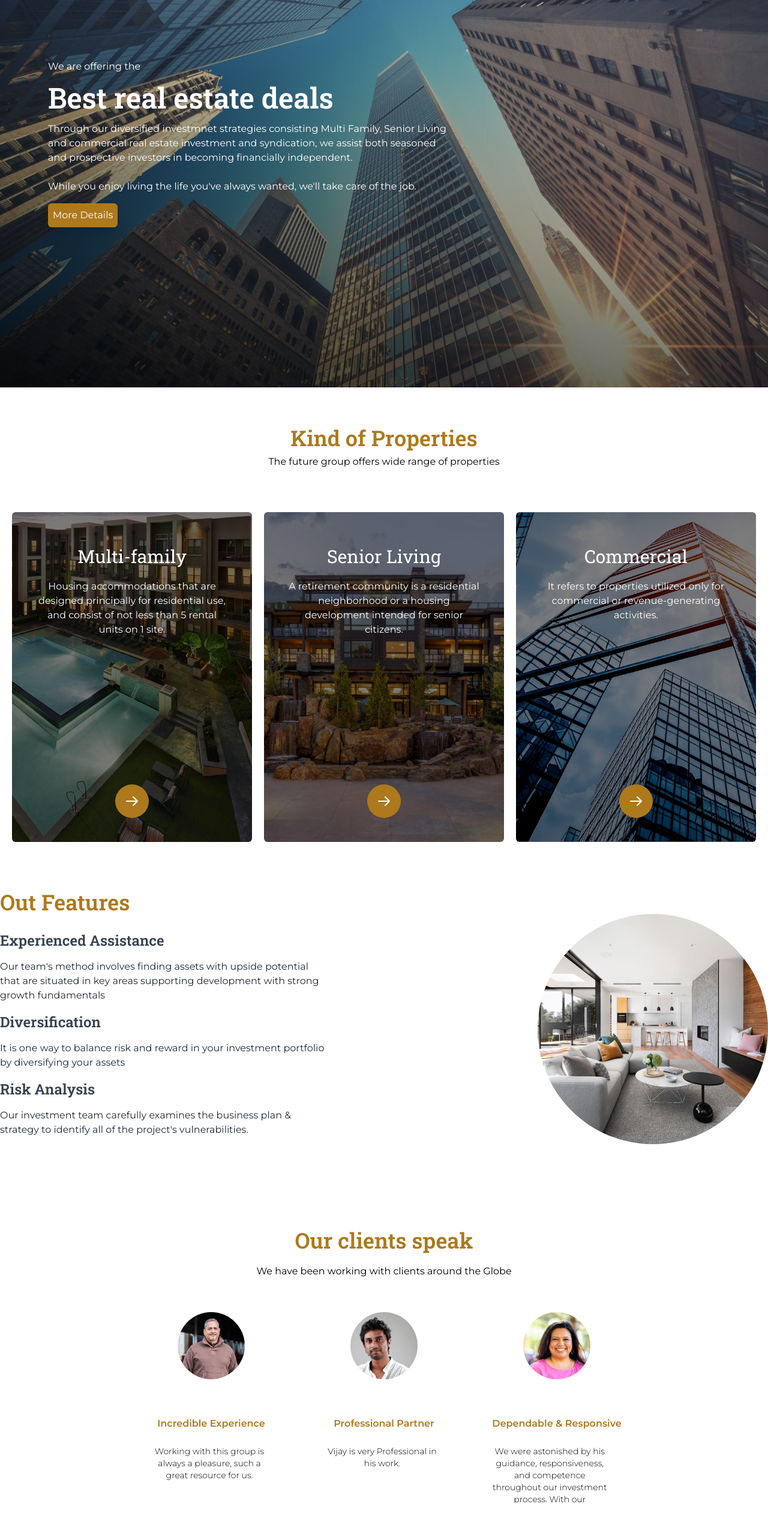
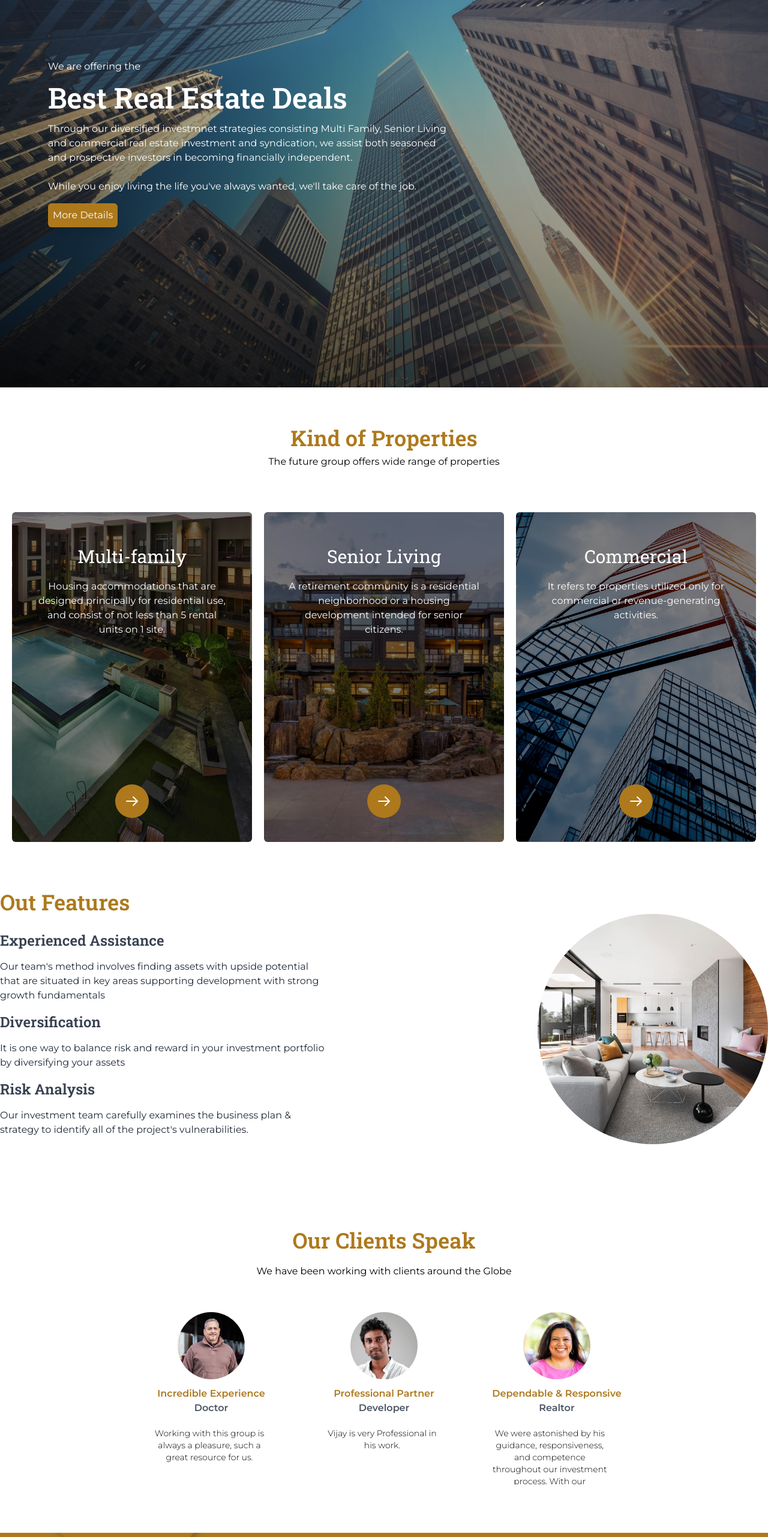
Before and after one commit to thefuturegroupinfo/future-group-main, a Next.js app: page / in a window 1280 px wide. Shown: the part 234-2797 px from the top of the page at 60% size. Built offline with nearby package versions, Linux system fonts and the light colour scheme.

Commit message:
added fake digenation

```diff
--- a/components/Hero/Hero.js
+++ b/components/Hero/Hero.js
@@ -6,7 +6,7 @@ function Hero() {
     <div className='lg:h-screen md:h-[700px] h-[500px] relative'>
       <div className='max-w-2xl text-white absolute md:bottom-1/3 bottom-10  md:mx-20 mx-5 space-y-4'>
         <p> We are offering the</p>
-        <h1 className='md:text-5xl text-3xl font-semibold font-roboto'>
+        <h1 className='md:text-5xl text-3xl font-semibold font-roboto capitalize'>
           Best real estate deals
         </h1>
         <p className='md:text-base text-sm'>
--- a/components/Testimonial/Testimonial.js
+++ b/components/Testimonial/Testimonial.js
@@ -4,7 +4,7 @@ import TestimonialCard from './TestimonialCard';
 function Testimonial({}) {
   return (
     <div>
-      <div className='section-title text-center py-5 font-roboto'>
+      <div className='section-title text-center py-5 font-roboto capitalize'>
         Our clients speak
       </div>
       <div className='text-center'>
@@ -14,16 +14,19 @@ function Testimonial({}) {
         <TestimonialCard
           image={'/static/profile/one.png'}
           title='Incredible Experience'
+          p='Doctor'
           text='Working with this group is always a pleasure, such a great resource for us. '
         />
         <TestimonialCard
           image={'/static/profile/two.png'}
           title='Professional Partner'
+          p='Developer'
           text='Vijay is very Professional in his work. '
         />
         <TestimonialCard
           image={'/static/profile/three.png'}
           title='Dependable & Responsive'
+          p='Realtor'
           text='We were astonished by his guidance, responsiveness, and competence throughout our investment process. With our investment, Vijay has our complete faith.'
         />
       </div>
--- a/components/Testimonial/TestimonialCard.js
+++ b/components/Testimonial/TestimonialCard.js
@@ -1,7 +1,7 @@
 import Image from 'next/image';
 import React from 'react';
 
-function TestimonialCard({ title, text, image }) {
+function TestimonialCard({ title, text, image, p }) {
   return (
     <div className='w-72  px-2 text-center flex flex-col justify-end relative '>
       {/* card */}
@@ -16,9 +16,10 @@ function TestimonialCard({ title, text, image }) {
         </div>
       </div>
       <div>
-        <div className='flex items-end justify-center list-shadow rounded-2xl h-[302px]'>
+        <div className='flex items-end justify-center list-shadow rounded-2xl h-[272px]'>
           <div className='pb-10'>
-            <div className='text-primary font-bold text-1xl  pb-6'>{title}</div>
+            <div className='text-primary font-bold text-1xl '>{title}</div>
+            <div className='text- pb-5 text-gray-600 font-bold'>{p}</div>
             <div className='h-24 overflow-hidden w-[198px]'>
               <p className='font-light p-primary w-48 text-sm '>{text}</p>
             </div>
--- a/pages/faq.js
+++ b/pages/faq.js
@@ -14,7 +14,7 @@ function index() {
         />
         <Faq
           q='WHAT KIND OF RETURNS CAN INVESTORS EXPECT?'
-          a={`Real estate offers three basic sorts of returns: cash flow, principal reduction, and appreciation. Some investments provide a mix of the aforementioned benefits, although they all differ from one property to another. If you'd need more detailed information about total returns, please get in touch with us.`}
+          a={`Real estate offers three basic sorts of returns: cash flow, principal reduction (100-120% tax depreciation benefit of money invested), and appreciation. Some investments provide a mix of the aforementioned benefits, although they all differ from one property to another. If you'd need more detailed information about total returns, please get in touch with us.`}
         />
         <Faq
           q='WHAT IMPLICATIONS DO THESE HAVE FOR MY PERSONAL TAXES?'
```
